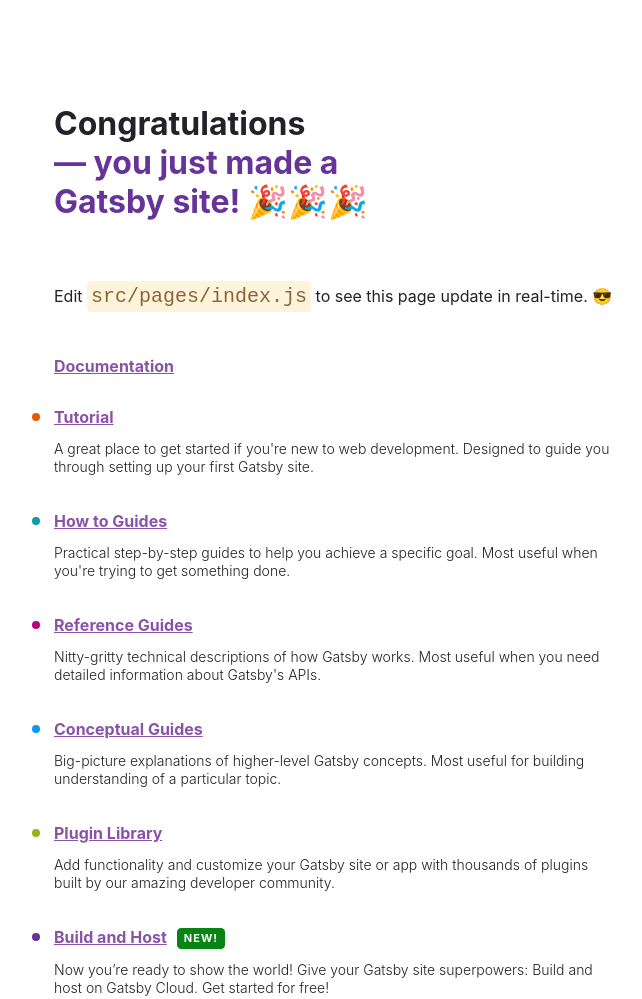
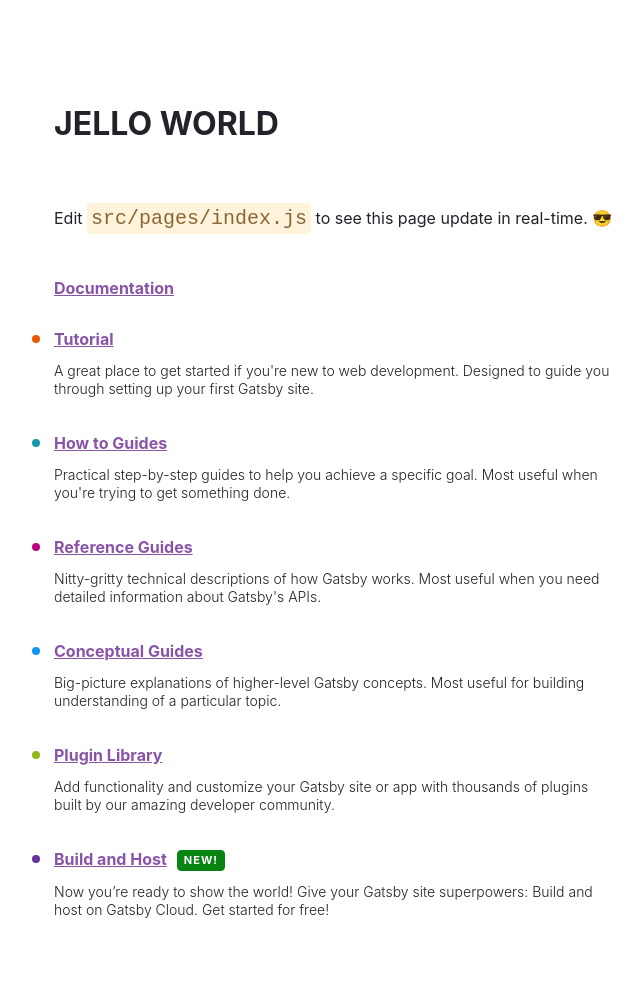
Before and after one commit to epylinkn/mouseinthelhc, a Gatsby site: page / in a window 1280 px wide. Shown: the top 999 px of the page, without its empty margins (50-692 px from the left). Built offline with nearby package versions, Linux system fonts and the light colour scheme; Gatsby itself is replaced by a stand-in of ours.

Commit message:
JELLO WORLD test

```diff
--- a/src/pages/index.js
+++ b/src/pages/index.js
@@ -131,12 +131,7 @@
     <main style={pageStyles}>
       <title>Home Page</title>
       <h1 style={headingStyles}>
-        Congratulations
-        <br />
-        <span style={headingAccentStyles}>— you just made a Gatsby site! </span>
-        <span role="img" aria-label="Party popper emojis">
-          🎉🎉🎉
-        </span>
+        JELLO WORLD
       </h1>
       <p style={paragraphStyles}>
         Edit <code style={codeStyles}>src/pages/index.js</code> to see this page
```
